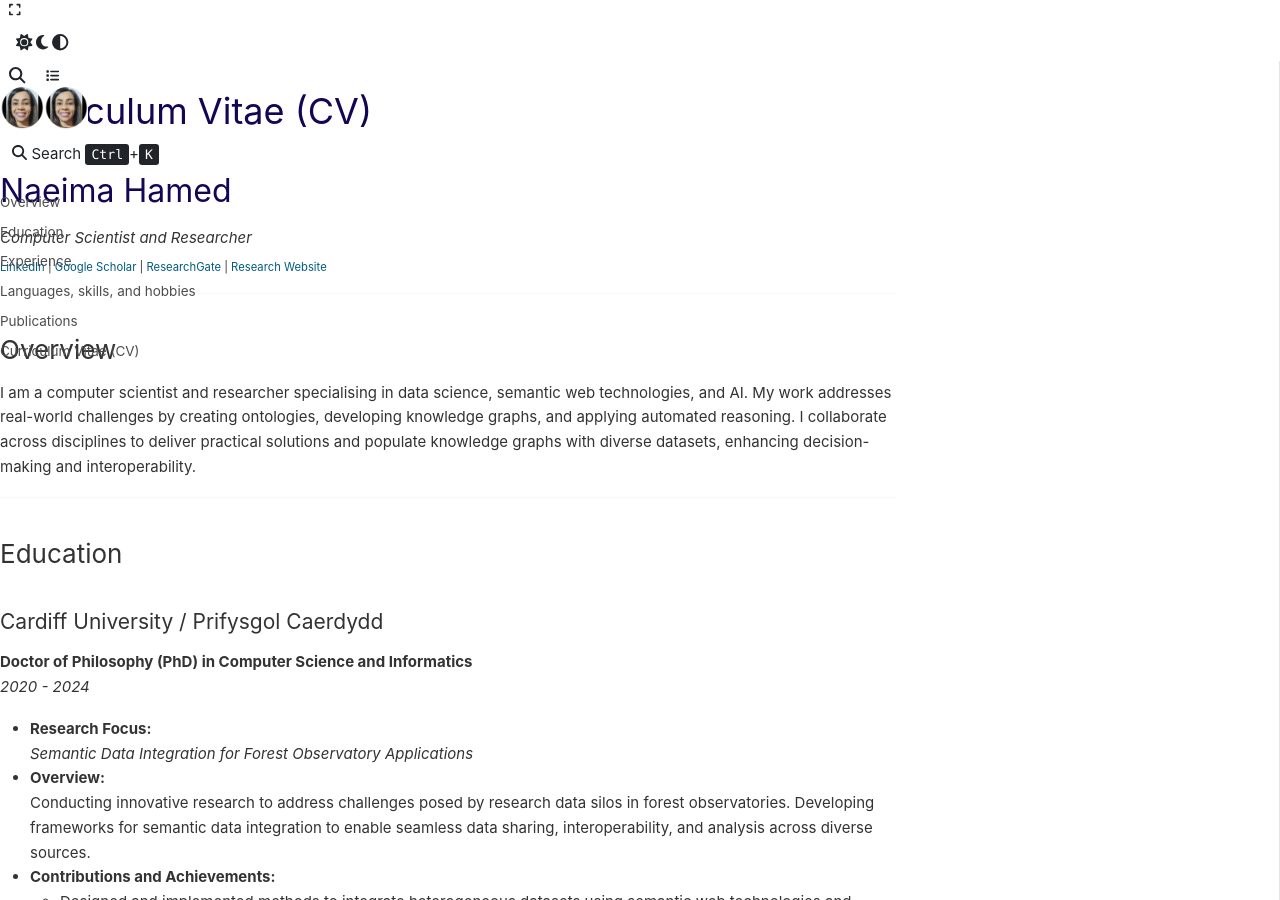
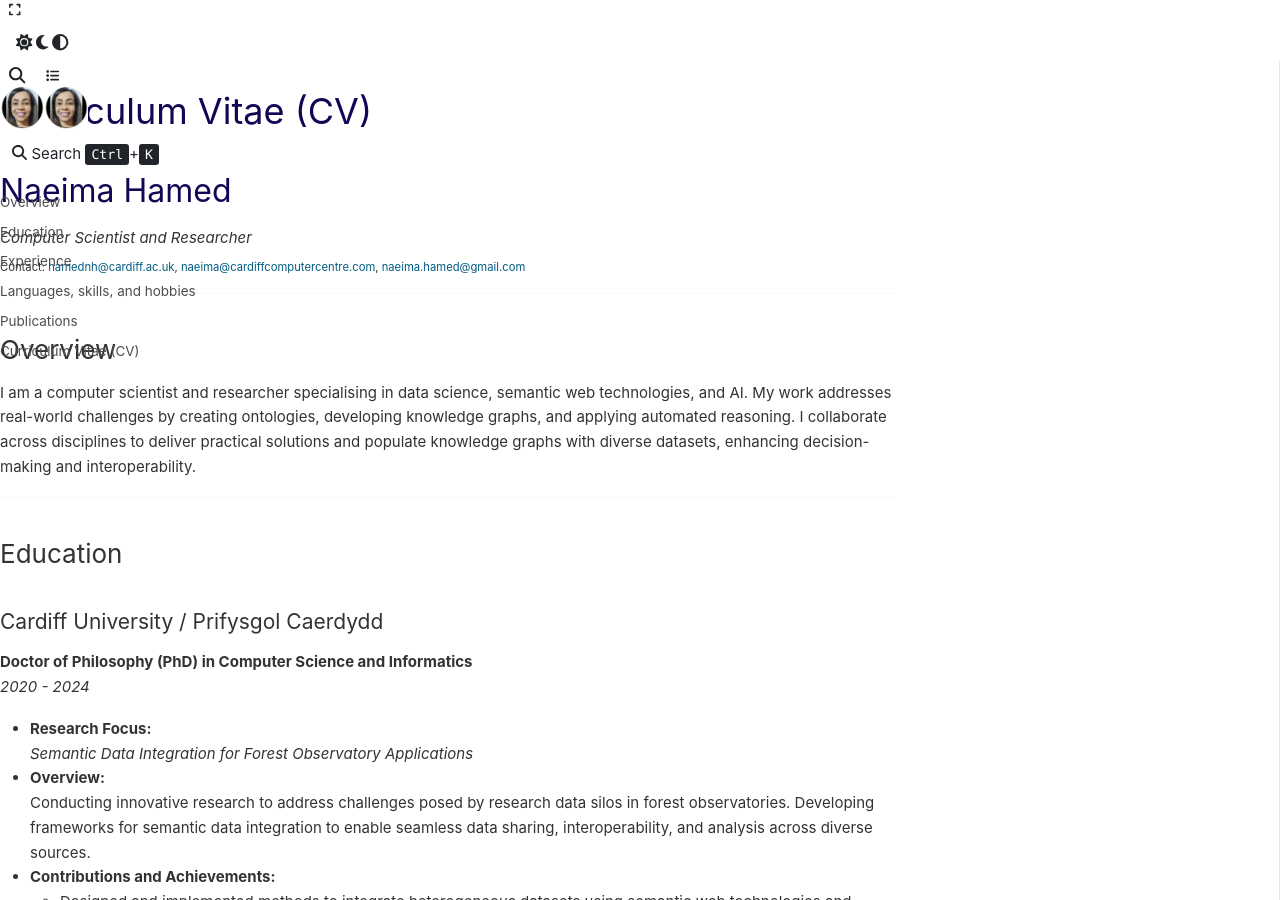
Before and after one commit to Naeima/Naeima, a Jupyter Book: the page built from _sources/CV.md, in a window 1280 px wide and 900 px high, scrolled down 1078 px. Built offline with Jupyter Book 1.0.4 settings and Sphinx 7.4.7 and the Sphinx Book theme 1.1.4, drawn with Linux system fonts in a browser that asks for light colours.

Commit message:
Add files via upload

```diff
--- a/CV.html
+++ b/CV.html
@@ -499,7 +499,7 @@ title="Print to PDF"
 <section id="naeima-hamed">
 <h2>Naeima Hamed<a class="headerlink" href="#naeima-hamed" title="Permalink to this headline">#</a></h2>
 <p><em>Computer Scientist and Researcher</em><br />
-<sub><a class="reference external" href="https://www.linkedin.com">LinkedIn</a> | <a class="reference external" href="https://scholar.google.com">Google Scholar</a> | <a class="reference external" href="https://www.researchgate.net">ResearchGate</a> | <a class="reference external" href="https://ontology.forest-observatory.cardiff.ac.uk">Research Website</a></sub></p>
+<sub>Contact: <a class="reference external" href="mailto:hamednh&#37;&#52;&#48;cardiff&#46;ac&#46;uk">hamednh<span>&#64;</span>cardiff<span>&#46;</span>ac<span>&#46;</span>uk</a>, <a class="reference external" href="mailto:naeima&#37;&#52;&#48;cardiffcomputercentre&#46;com">naeima<span>&#64;</span>cardiffcomputercentre<span>&#46;</span>com</a>, <a class="reference external" href="mailto:naeima&#46;hamed&#37;&#52;&#48;gmail&#46;com">naeima<span>&#46;</span>hamed<span>&#64;</span>gmail<span>&#46;</span>com</a></sub></p>
 <hr class="docutils" />
 <section id="overview">
 <h3>Overview<a class="headerlink" href="#overview" title="Permalink to this headline">#</a></h3>
--- a/_sources/CV.md
+++ b/_sources/CV.md
@@ -1,7 +1,7 @@
 # Curriculum Vitae (CV)
 ## Naeima Hamed
 *Computer Scientist and Researcher*
-<sub>[LinkedIn](https://www.linkedin.com) | [Google Scholar](https://scholar.google.com) | [ResearchGate](https://www.researchgate.net) | [Research Website](https://ontology.forest-observatory.cardiff.ac.uk)</sub>
+<sub>Contact: hamednh@cardiff.ac.uk, naeima@cardiffcomputercentre.com, naeima.hamed@gmail.com</sub>
 
 ---
 
--- a/notebooks.html
+++ b/notebooks.html
@@ -447,7 +447,7 @@ For example, here’s some sample Matplotlib code:</p>
 </div>
 </div>
 <div class="cell_output docutils container">
-<div class="output text_plain highlight-myst-ansi notranslate"><div class="highlight"><pre><span></span>&lt;contextlib.ExitStack at 0x11ef983f970&gt;
+<div class="output text_plain highlight-myst-ansi notranslate"><div class="highlight"><pre><span></span>&lt;contextlib.ExitStack at 0x28845e2dea0&gt;
 </pre></div>
 </div>
 </div>
```
Also changed, not shown: searchindex.js.
